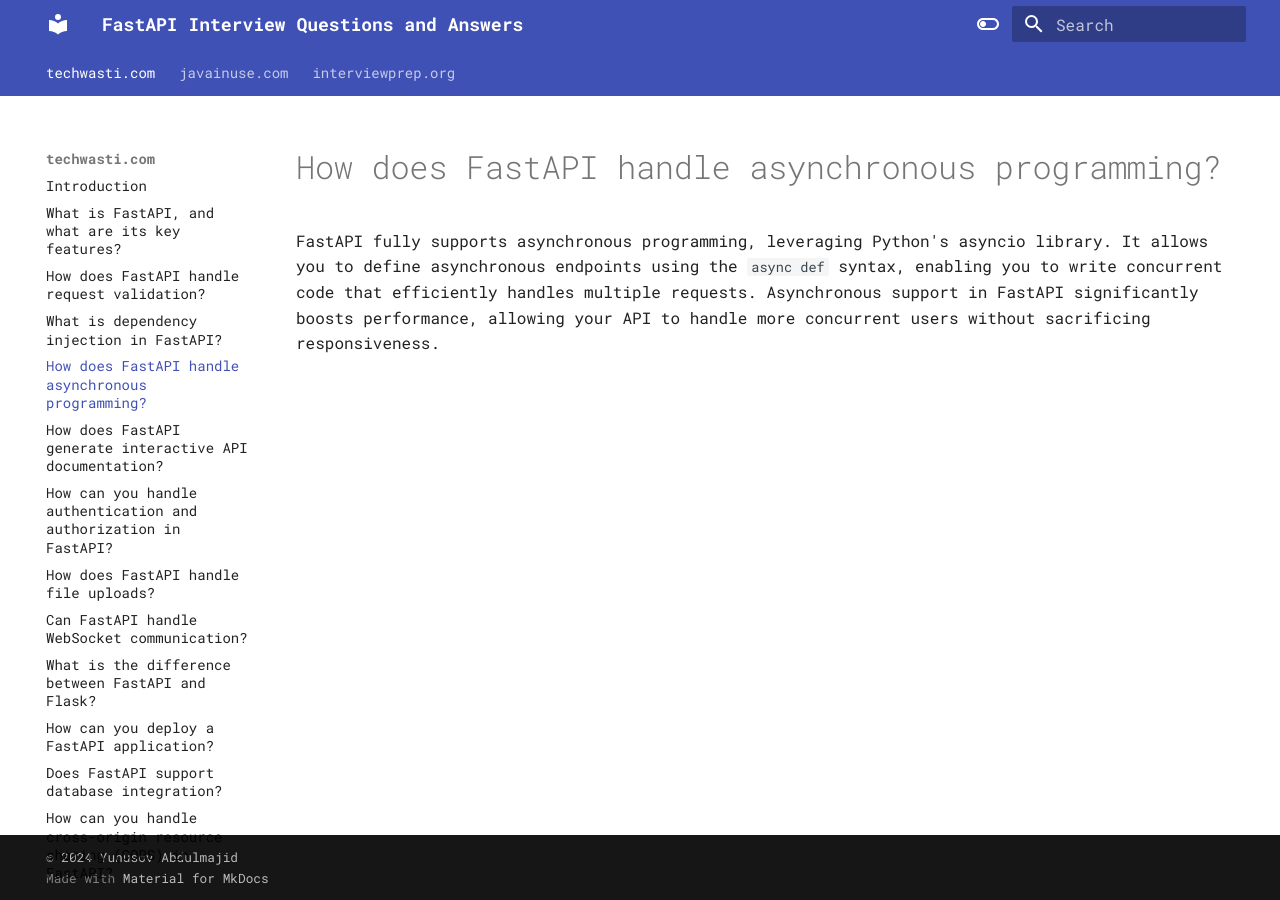
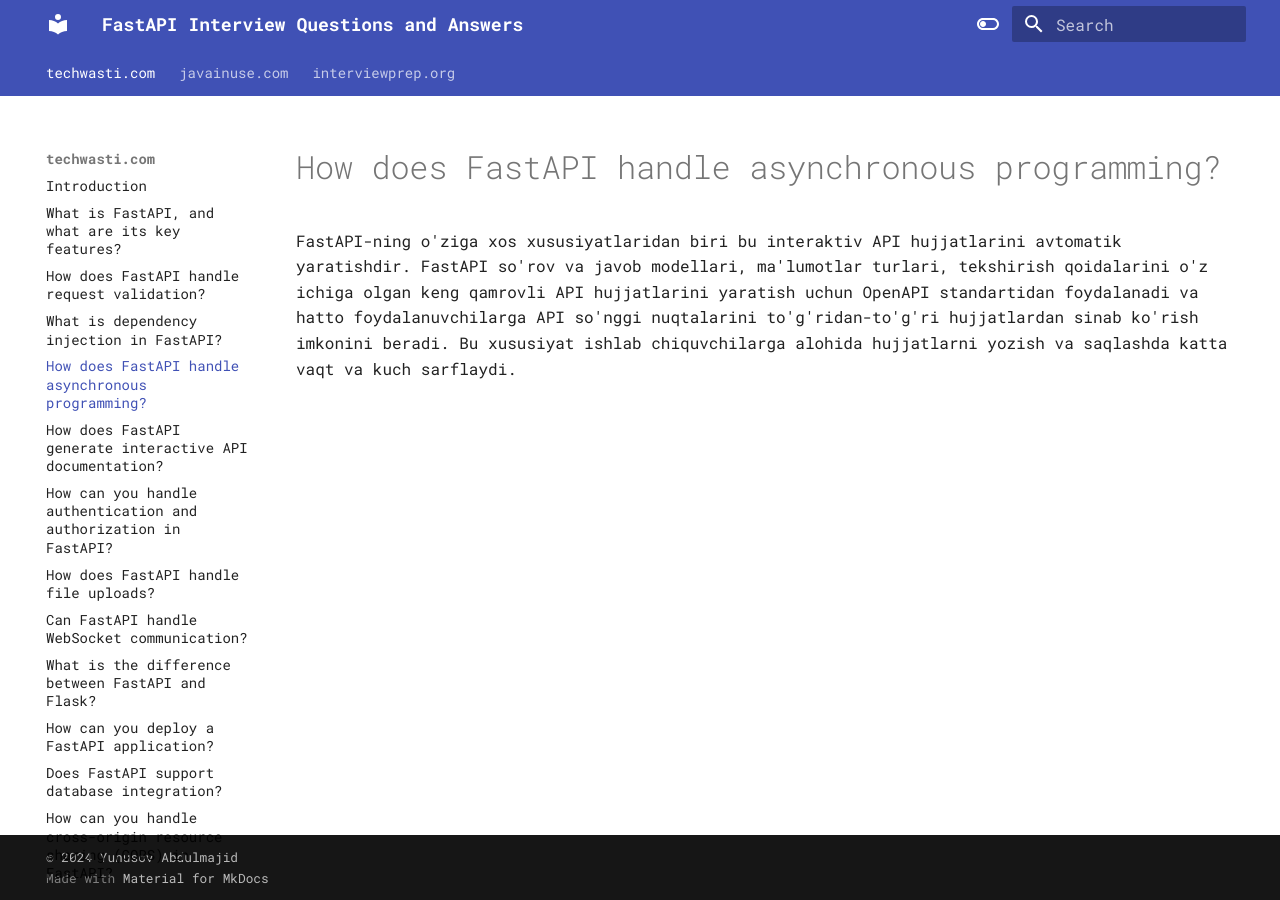
Before and after one commit to under-script/FastAPI-Interview-Questions-and-Answers, an MkDocs documentation site: the page built from docs/techwasti.com/how-does-fastapi-handle-asynchronous-programming.md, in a window 1280 px wide. Built offline with MkDocs 1.6.1 and Material for MkDocs 9.7.7, drawn with Linux system fonts in a browser that asks for light colours.

Commit message:
first commit

```diff
--- a/docs/techwasti.com/how-does-fastapi-handle-asynchronous-programming.md
+++ b/docs/techwasti.com/how-does-fastapi-handle-asynchronous-programming.md
@@ -1 +1 @@
-FastAPI fully supports asynchronous programming, leveraging Python's asyncio library. It allows you to define asynchronous endpoints using the `async def` syntax, enabling you to write concurrent code that efficiently handles multiple requests. Asynchronous support in FastAPI significantly boosts performance, allowing your API to handle more concurrent users without sacrificing responsiveness.
+FastAPI-ning o'ziga xos xususiyatlaridan biri bu interaktiv API hujjatlarini avtomatik yaratishdir. FastAPI so'rov va javob modellari, ma'lumotlar turlari, tekshirish qoidalarini o'z ichiga olgan keng qamrovli API hujjatlarini yaratish uchun OpenAPI standartidan foydalanadi va hatto foydalanuvchilarga API so'nggi nuqtalarini to'g'ridan-to'g'ri hujjatlardan sinab ko'rish imkonini beradi. Bu xususiyat ishlab chiquvchilarga alohida hujjatlarni yozish va saqlashda katta vaqt va kuch sarflaydi.
```
Also changed, not shown: docs/techwasti.com/en/how-does-fastapi-generate-interactive-api-documentation.md (added, +1 -0 lines), docs/techwasti.com/en/how-does-fastapi-handle-asynchronous-programming.md (added, +1 -0 lines), docs/techwasti.com/en/how-does-fastapi-handle-request-validation.md (added, +1 -0 lines), docs/techwasti.com/en/what-is-dependency-injection-in-fastapi.md (added, +1 -0 lines), docs/techwasti.com/en/what-is-fastapi-and-what-are-its-key-features.md (added, +1 -0 lines), docs/techwasti.com/how-does-fastapi-handle-request-validation.md (+1 -1 lines), docs/techwasti.com/what-is-dependency-injection-in-fastapi.md (+1 -1 lines).
